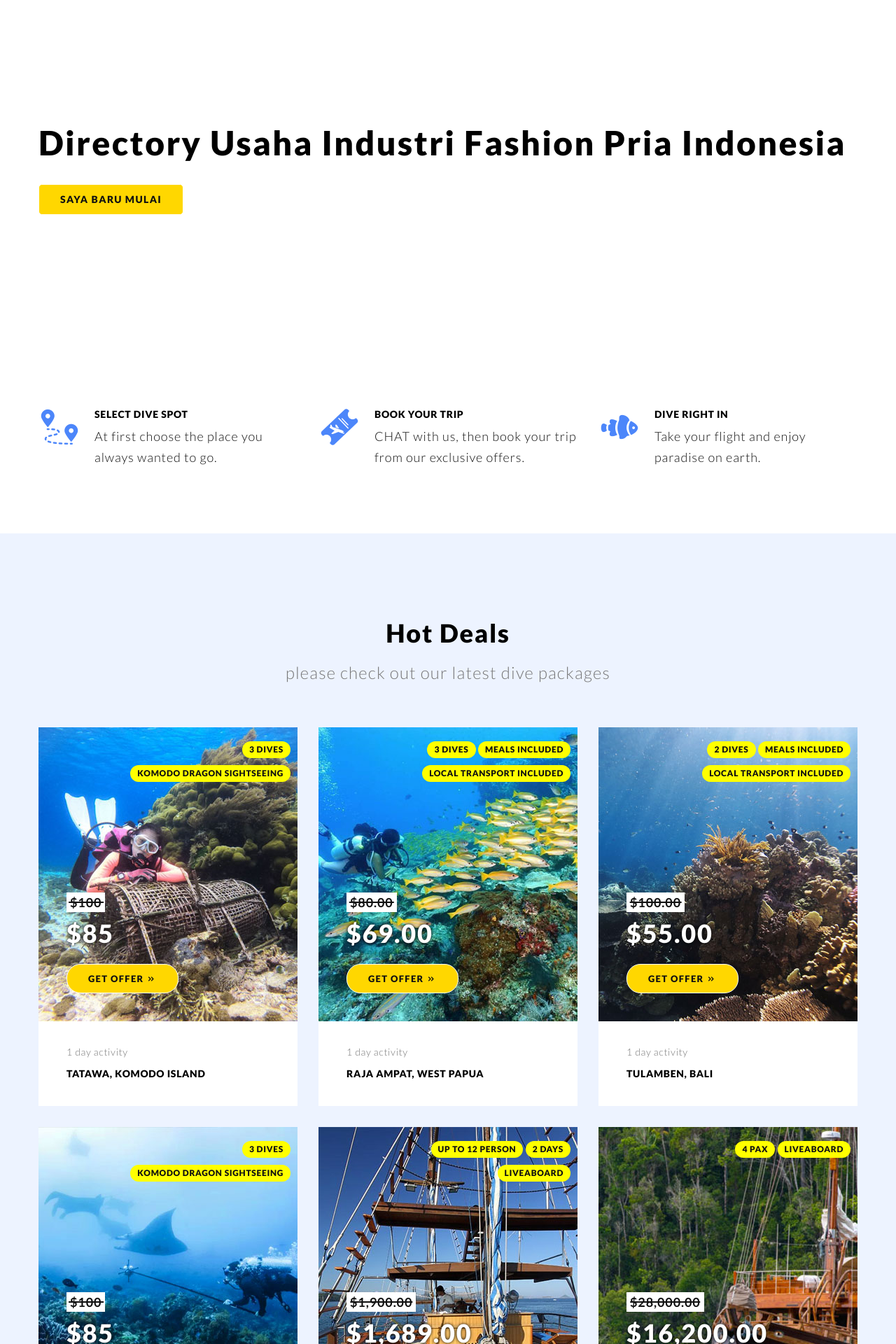
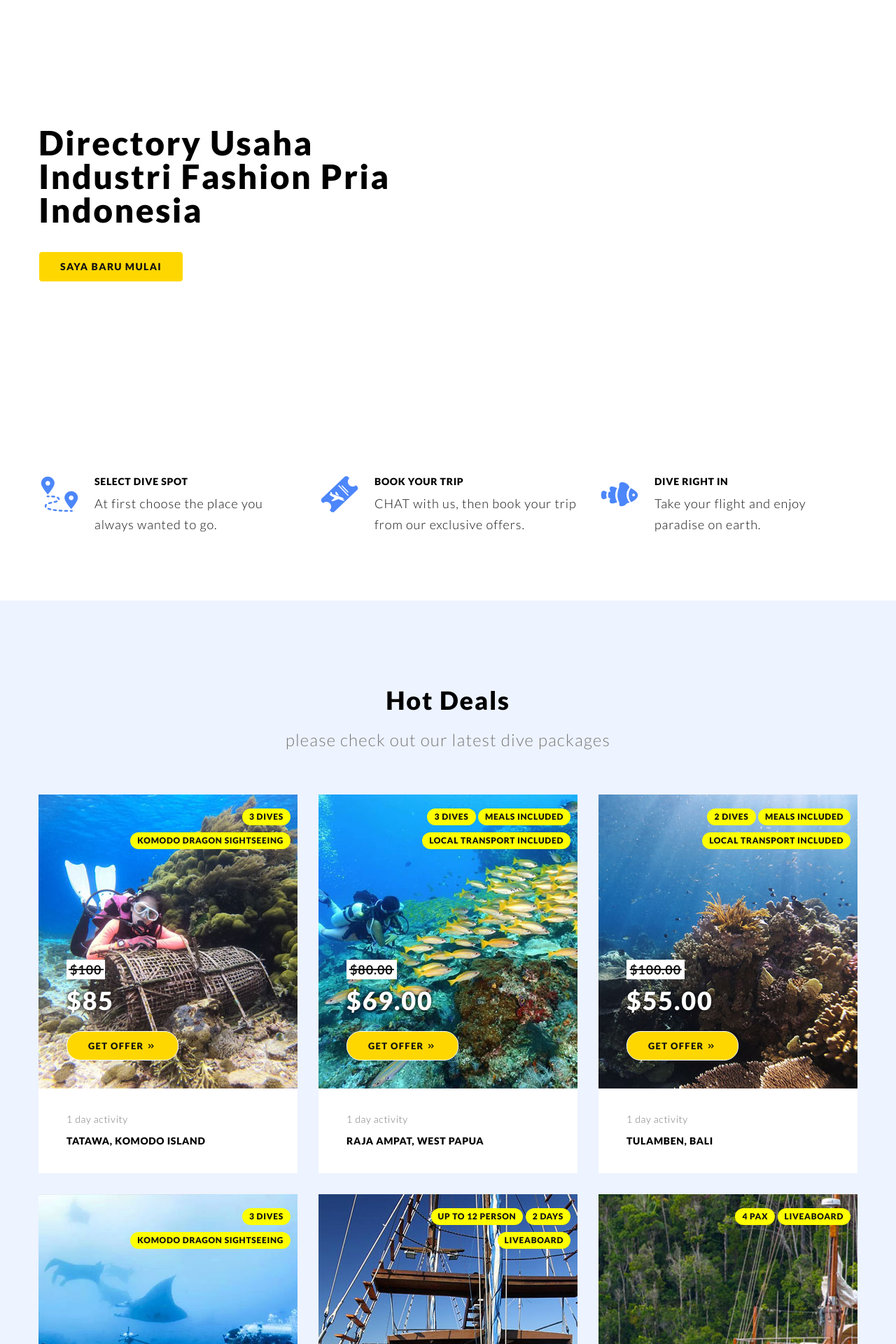
Before and after one commit to kemtol/fashion-pria, a Jekyll site: the page built from index.html, in a window 1280 px wide. Shown: the top 1920 px of the page at 70% size. Built offline with Jekyll 4.4.1, drawn with Linux system fonts in a browser that asks for light colours; some web fonts are replaced.

Commit message:
Update header.html

```diff
--- a/_includes/header.html
+++ b/_includes/header.html
@@ -3,7 +3,7 @@
 			<div class="overlay zero">
 				<div class="container">
 					<div class="row">
-						<div class="col-xs-12">
+						<div class="col-xs-12 col-md-6">
 							<div class="header-texts">
 								<h1>Directory Usaha Industri Fashion Pria Indonesia</h1>
 								<a href="#" class="button">Saya baru mulai</a>
```
